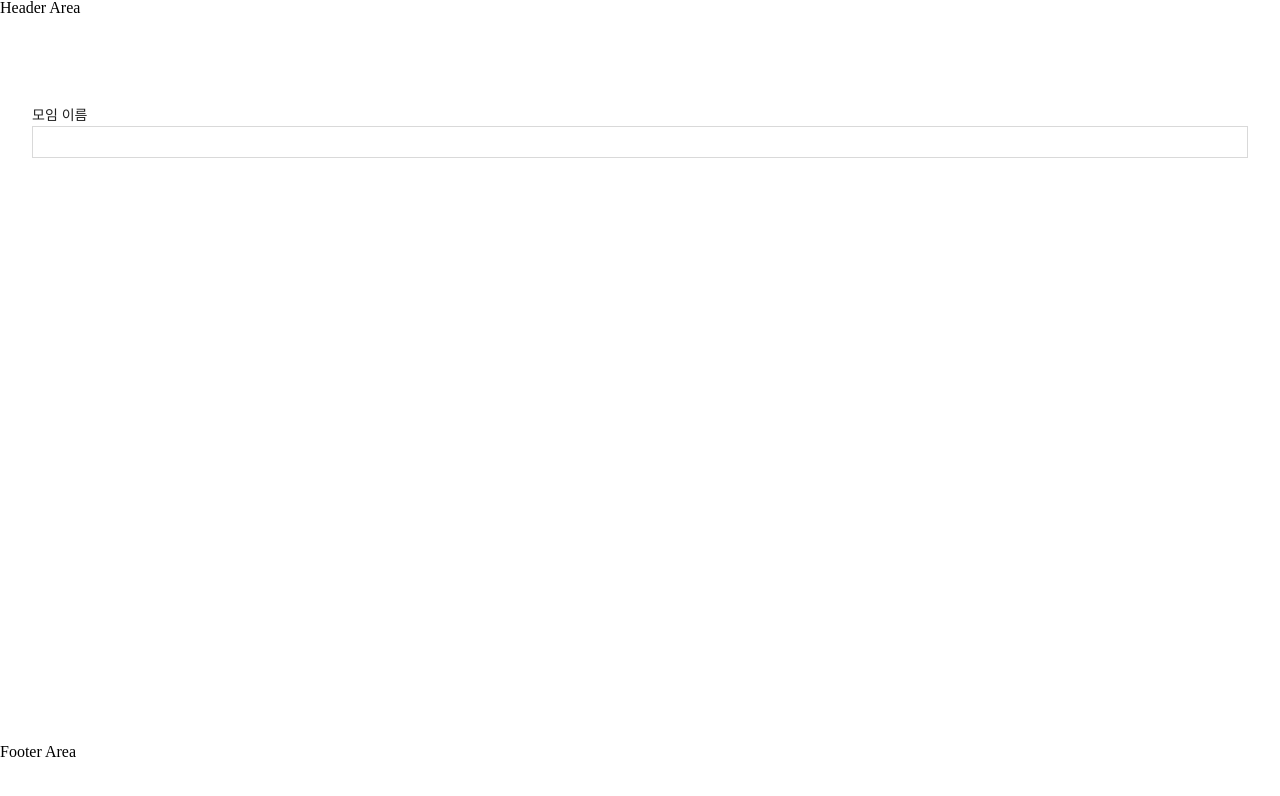
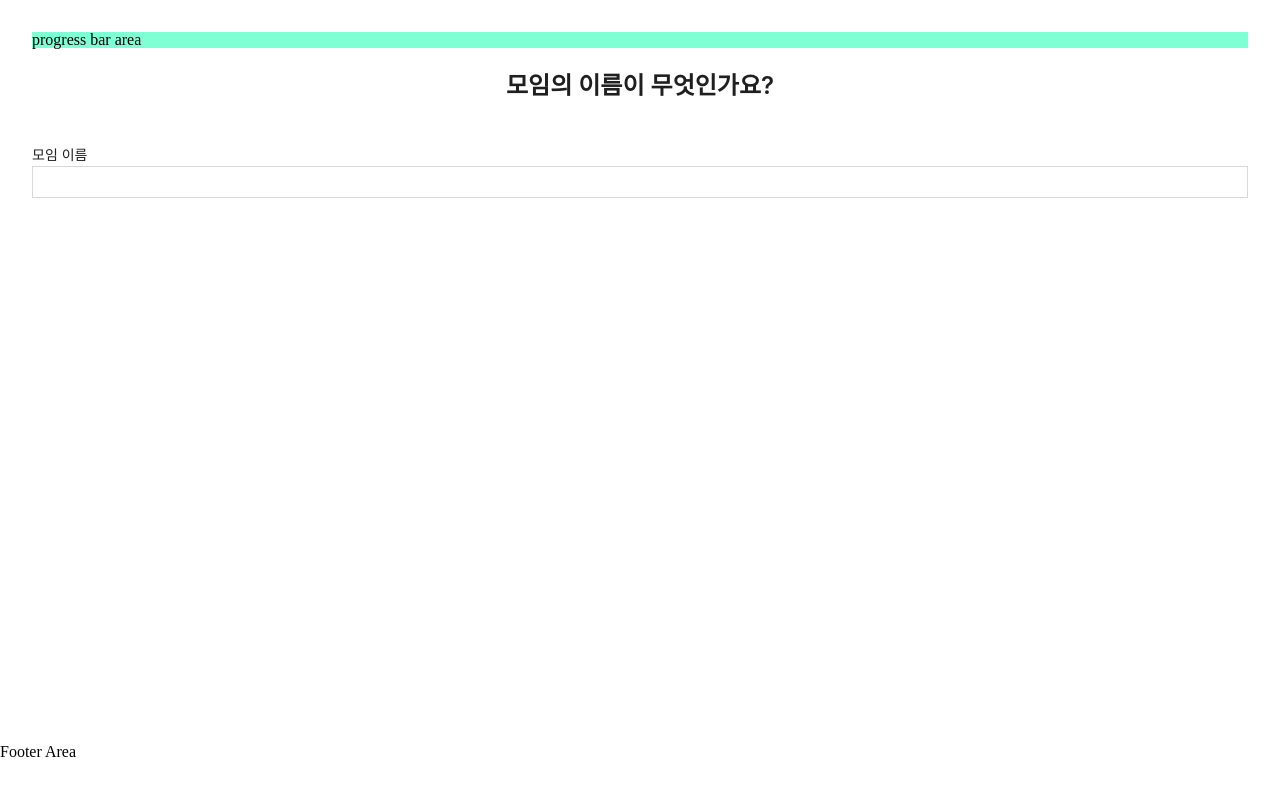
Before and after one commit to Team-Panopticon/TBD-client, a React (Vite) app: page /meetings/new in a window 1280 px wide. Shown: the top 796 px of the page. Built offline with nearby package versions, Linux system fonts and the light colour scheme.

Commit message:
feat: 생성 페이지 Title 메시지 추가
- HeaderContainer 컴포넌트 추가: 헤더 padding, gap 조절
- PageTitle 컴포넌트 추가: font size, 중앙정렬

```diff
--- a/src/pages/MeetingCreate.tsx
+++ b/src/pages/MeetingCreate.tsx
@@ -1,11 +1,16 @@
-import { Contents, Footer, Header, Page } from './styled';
+import { Contents, Footer, Header, HeaderContainer, Page, PageTitle } from './styled';
 import { Input, Typography } from 'antd';
 import { InputContainer, InputLabel } from '../components/pages/MeetingCreate/styled';
 
 export function MeetingCreate() {
   return (
     <Page>
-      <Header>Header Area</Header>
+      <Header>
+        <HeaderContainer>
+          <div style={{ backgroundColor: 'aquamarine' }}>progress bar area</div>
+          <PageTitle>모임의 이름이 무엇인가요?</PageTitle>
+        </HeaderContainer>
+      </Header>
       <Contents>
         <InputContainer>
           <div>
--- a/src/pages/styled.tsx
+++ b/src/pages/styled.tsx
@@ -1,3 +1,4 @@
+import { Typography } from 'antd';
 import styled from 'styled-components';
 
 export const Page = styled.div`
@@ -12,7 +13,16 @@ export const Header = styled.header`
   display: flex;
   flex-direction: column;
   flex-wrap: nowrap;
-  height: 104px;
+  height: 144px;
+`;
+
+export const HeaderContainer = styled.div`
+  display: flex;
+  flex-direction: column;
+  justify-content: space-between;
+  height: 100%;
+  gap: 16px;
+  padding: 32px;
 `;
 
 export const Contents = styled.div`
@@ -25,3 +35,8 @@ export const Contents = styled.div`
 export const Footer = styled.footer`
   height: 56px;
 `;
+
+export const PageTitle = styled(Typography.Title)`
+  font-size: 24px !important;
+  text-align: center;
+`;
```
